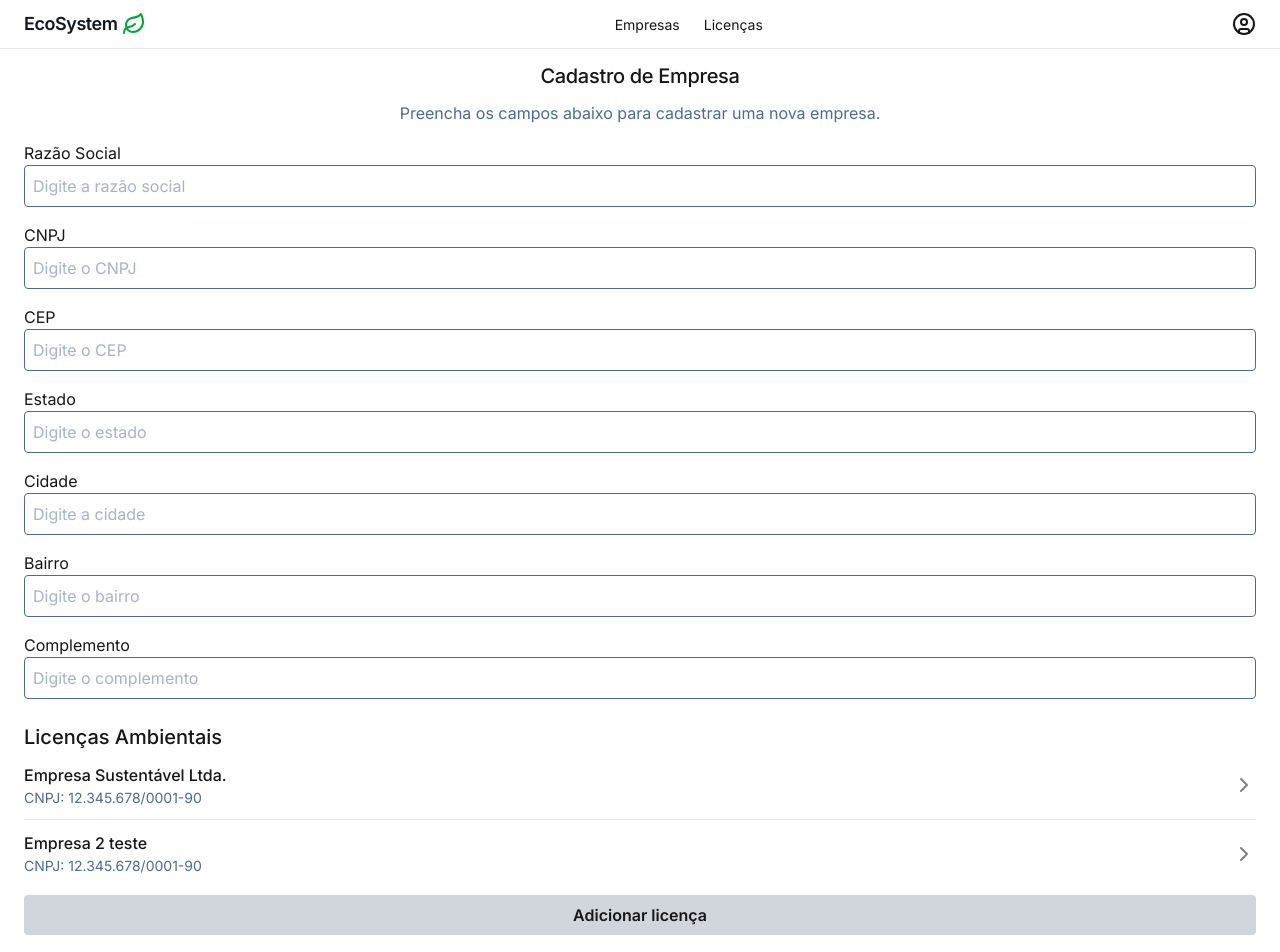
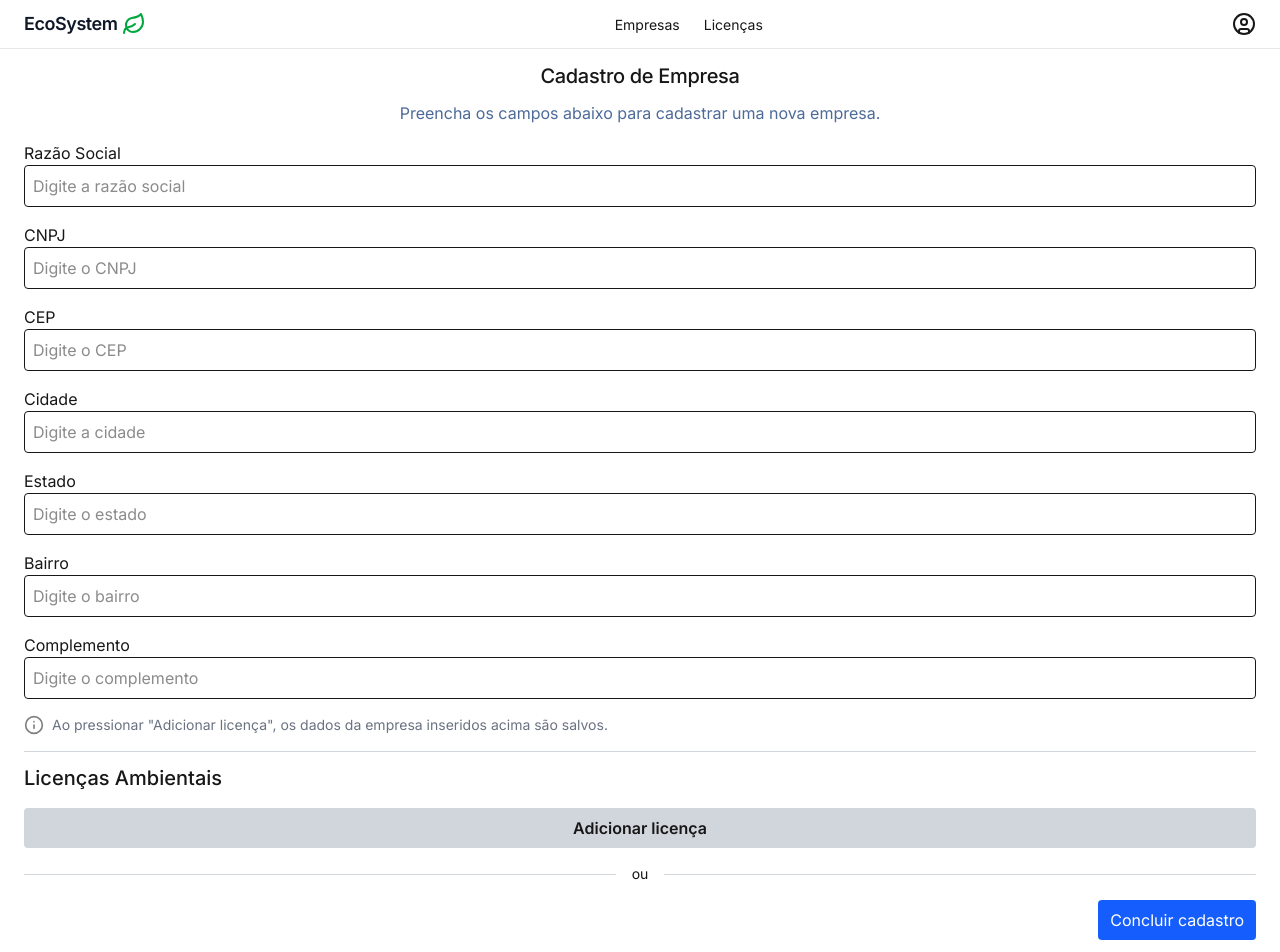
Before and after one commit to ArthurMueller31/desafio-ambisis, a Next.js app: page /cadastrar-empresa in a window 1280 px wide. Shown: the top 952 px of the page. Built offline with nearby package versions, Linux system fonts and the light colour scheme.

Commit message:
Add register company feature (sends data to db)

```diff
--- a/src/app/cadastrar-empresa/_components/RegisterCompany/Header.tsx
+++ b/src/app/cadastrar-empresa/_components/Header.tsx
@@ -10,10 +10,6 @@ export default function Header() {
           Preencha os campos abaixo para cadastrar uma nova empresa.
         </p>
       </div>
-
-      {/* <div className="w-full h-52 relative">
-        <Image src={"/images/building.png"} fill alt="building-image" className="rounded object-cover" />
-      </div> */}
     </main>
   );
 }
--- a/src/app/cadastrar-empresa/_components/RegisterCompany/EnvironmentalLicensesList.tsx
+++ /dev/null
@@ -1,49 +0,0 @@
-import { ChevronRight } from "lucide-react";
-import Link from "next/link";
-
-export default function EnvironmentalLicensesList() {
-  return (
-    <div className="relative flex flex-col h-auto w-full mt-6 justify-between  overflow-x-hidden">
-      <h2 className="text-xl font-medium">Licenças Ambientais</h2>
-      <div className="flex items-center min-h-[68px] justify-between cursor-pointer transition-all duration-100">
-        <div className="flex flex-col justify-center">
-          <p className="font-medium leading-normal line-clamp-1">
-            Empresa Sustentável Ltda.
-          </p>
-          <p className="text-[#4d6a99] text-sm font-normal leading-normal line-clamp-2">
-            CNPJ: 12.345.678/0001-90
-          </p>
-        </div>
-
-        <ChevronRight color="gray" />
-      </div>
-
-      <div className="flex items-center min-h-[68px] border-t border-t-gray-200 justify-between cursor-pointer transition-all duration-100">
-        <div className="flex flex-col justify-center">
-          <p className="font-medium leading-normal line-clamp-1">
-            Empresa 2 teste
-          </p>
-          <p className="text-[#4d6a99] text-sm font-normal leading-normal line-clamp-2">
-            CNPJ: 12.345.678/0001-90
-          </p>
-        </div>
-
-        <ChevronRight color="gray" />
-      </div>
-
-      <Link
-        href={"/cadastrar-licenca"}
-        className="bg-gray-300 rounded mt-2 p-2 w-full cursor-pointer text-center font-semibold"
-      >
-        Adicionar licença
-      </Link>
-
-      <div className="flex justify-end my-6 gap-4">
-        <button className="px-3 py-2 bg-gray-200 rounded">Cancelar</button>
-        <button disabled className="px-3 py-2 bg-blue-500 text-white rounded">
-          Concluir cadastro
-        </button>
-      </div>
-    </div>
-  );
-}
--- a/src/app/cadastrar-empresa/_components/RegisterCompany/Fields.tsx
+++ /dev/null
@@ -1,63 +0,0 @@
-export default function Fields() {
-  return (
-    <form className="space-y-4">
-      <div className="flex flex-col w-full">
-        <label>Razão Social</label>
-        <input
-          type="text"
-          placeholder="Digite a razão social"
-          className="border border-[#4d6a99] text-[#4d6a99] p-2 rounded"
-        />
-      </div>
-
-      <div className="flex flex-col w-full">
-        <label>CNPJ</label>
-        <input
-          type="text"
-          placeholder="Digite o CNPJ"
-          className="border border-[#4d6a99] text-[#4d6a99] p-2 rounded"
-        />
-      </div>
-      <div className="flex flex-col w-full">
-        <label>CEP</label>
-        <input
-          type="text"
-          placeholder="Digite o CEP"
-          className="border border-[#4d6a99] text-[#4d6a99] p-2 rounded"
-        />
-      </div>
-      <div className="flex flex-col w-full">
-        <label>Estado</label>
-        <input
-          type="text"
-          placeholder="Digite o estado"
-          className="border border-[#4d6a99] text-[#4d6a99] p-2 rounded"
-        />
-      </div>
-      <div className="flex flex-col w-full">
-        <label>Cidade</label>
-        <input
-          type="text"
-          placeholder="Digite a cidade"
-          className="border border-[#4d6a99] text-[#4d6a99] p-2 rounded"
-        />
-      </div>
-      <div className="flex flex-col w-full">
-        <label>Bairro</label>
-        <input
-          type="text"
-          placeholder="Digite o bairro"
-          className="border border-[#4d6a99] text-[#4d6a99] p-2 rounded"
-        />
-      </div>
-      <div className="flex flex-col w-full">
-        <label>Complemento</label>
-        <input
-          type="text"
-          placeholder="Digite o complemento"
-          className="border border-[#4d6a99] text-[#4d6a99] p-2 rounded"
-        />
-      </div>
-    </form>
-  );
-}
--- /dev/null
+++ b/src/app/cadastrar-empresa/_components/RegisterFieldsAndLicenses.tsx
@@ -0,0 +1,165 @@
+import { Info } from "lucide-react";
+import prisma from "../../../../lib/prisma";
+import { redirect } from "next/navigation";
+
+export default function RegisterFieldsAndLicenses() {
+  async function createCompany(formData: FormData) {
+    "use server";
+
+    // make sure that it is a string (and to use trim), and remove any unnecessary spaces
+    const razaoSocial = formData.get("razaoSocial")!.toString().trim();
+    const cnpj = formData.get("cnpj")!.toString().trim();
+    const cep = formData.get("cep")!.toString().trim();
+    const cidade = formData.get("cidade")!.toString().trim();
+    const estado = formData.get("estado")!.toString().trim();
+    const bairro = formData.get("bairro")!.toString().trim();
+    const complemento = formData.get("complemento")!.toString().trim();
+
+    const empresa = await prisma.empresa.create({
+      data: {
+        razaoSocial,
+        cnpj,
+        cep,
+        cidade,
+        estado,
+        bairro,
+        complemento
+      }
+    });
+
+    const concludeOrRedirect =
+      (formData.get("redirect") as string) || "conclude";
+
+    if (concludeOrRedirect === "redirect") {
+      redirect(`/cadastrar-licenca?empresaId=${empresa.id}`);
+    }
+
+    redirect(`/home`);
+  }
+
+  return (
+    <form action={createCompany} className="space-y-4" autoComplete="off">
+      <div className="flex flex-col w-full">
+        <label htmlFor="razaoSocial">Razão Social</label>
+        <input
+          type="text"
+          id="razaoSocial"
+          name="razaoSocial"
+          placeholder="Digite a razão social"
+          className="border p-2 rounded"
+          required
+        />
+      </div>
+
+      <div className="flex flex-col w-full">
+        <label htmlFor="cnpj">CNPJ</label>
+        <input
+          type="text"
+          id="cnpj"
+          name="cnpj"
+          placeholder="Digite o CNPJ"
+          className="border p-2 rounded"
+          required
+        />
+      </div>
+
+      <div className="flex flex-col w-full">
+        <label htmlFor="cep">CEP</label>
+        <input
+          type="text"
+          id="cep"
+          name="cep"
+          placeholder="Digite o CEP"
+          className="border p-2 rounded"
+          required
+        />
+      </div>
+
+      <div className="flex flex-col w-full">
+        <label htmlFor="cidade">Cidade</label>
+        <input
+          type="text"
+          id="cidade"
+          name="cidade"
+          placeholder="Digite a cidade"
+          className="border p-2 rounded"
+          required
+        />
+      </div>
+
+      <div className="flex flex-col w-full">
+        <label htmlFor="estado">Estado</label>
+        <input
+          type="text"
+          id="estado"
+          name="estado"
+          placeholder="Digite o estado"
+          className="border p-2 rounded"
+          required
+        />
+      </div>
+
+      <div className="flex flex-col w-full">
+        <label htmlFor="bairro">Bairro</label>
+        <input
+          type="text"
+          id="bairro"
+          name="bairro"
+          placeholder="Digite o bairro"
+          className="border p-2 rounded"
+          required
+        />
+      </div>
+
+      <div className="flex flex-col w-full">
+        <label htmlFor="complemento">Complemento</label>
+        <input
+          type="text"
+          id="complemento"
+          name="complemento"
+          placeholder="Digite o complemento"
+          className="border p-2 rounded"
+          required
+        />
+      </div>
+
+      <div className="flex text-gray-500 text-sm items-center gap-2">
+        <Info color="gray" size={20} className="shrink-0 min-w-4 min-h-4" />
+        <span>
+          Ao pressionar &quot;Adicionar licença&quot;, os dados da empresa
+          inseridos acima são salvos.
+        </span>
+      </div>
+
+      <div className="relative flex flex-col h-auto w-full mt-4 justify-between  overflow-x-hidden border-t border-t-gray-300">
+        <h2 className="text-xl font-medium mt-3">Licenças Ambientais</h2>
+
+        <button
+          className="bg-gray-300 rounded mt-4 p-2 w-full cursor-pointer text-center font-semibold"
+          type="submit"
+          name="redirect"
+          value={"redirect"}
+        >
+          Adicionar licença
+        </button>
+
+        <div className="my-4 flex items-center gap-4">
+          <hr className="w-full border-gray-300" />
+          <p className="text-sm text-center">ou</p>
+          <hr className="w-full border-gray-300" />
+        </div>
+
+        <div className="flex justify-end mb-6 gap-4">
+          <button
+            className="px-3 py-2 bg-blue-600 text-white rounded cursor-pointer"
+            type="submit"
+            name="redirect"
+            value={"conclude"}
+          >
+            Concluir cadastro
+          </button>
+        </div>
+      </div>
+    </form>
+  );
+}
--- a/src/app/cadastrar-empresa/page.tsx
+++ b/src/app/cadastrar-empresa/page.tsx
@@ -1,13 +1,11 @@
-import EnvironmentalLicensesList from "./_components/RegisterCompany/EnvironmentalLicensesList";
-import Fields from "./_components/RegisterCompany/Fields";
-import Header from "./_components/RegisterCompany/Header";
+import RegisterFieldsAndLicenses from "./_components/RegisterFieldsAndLicenses";
+import Header from "./_components/Header";
 
 export default function page() {
   return (
     <>
       <Header />
-      <Fields />
-      <EnvironmentalLicensesList />
+      <RegisterFieldsAndLicenses />
     </>
   );
 }
--- a/src/app/layout.tsx
+++ b/src/app/layout.tsx
@@ -20,7 +20,7 @@ export default function RootLayout({
 }>) {
   return (
     <html lang="pt-BR">
-      <body className={`${interFont.variable} antialiased tracking-normal px-6`}>
+      <body className={`${interFont.variable} antialiased tracking-normal px-6 max-w-7xl mx-auto`}>
         <Navbar />
         {children}
       </body>
--- a/src/app/page.tsx
+++ b/src/app/page.tsx
@@ -1,3 +1,5 @@
+import { redirect } from "next/navigation";
+
 export default function Home() {
-  return;
+  return redirect("/home");
 }
```
